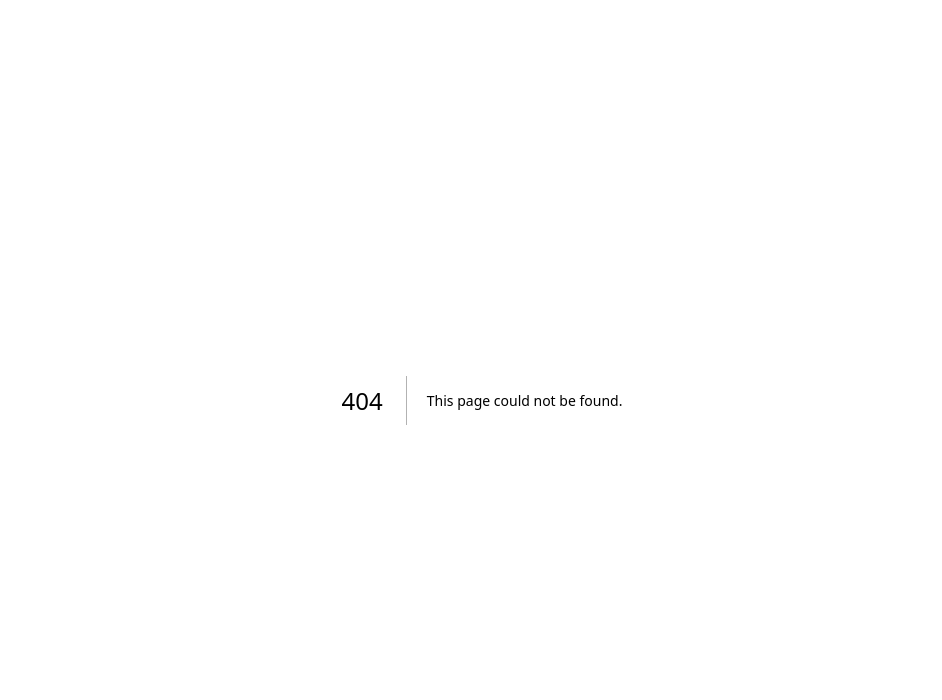
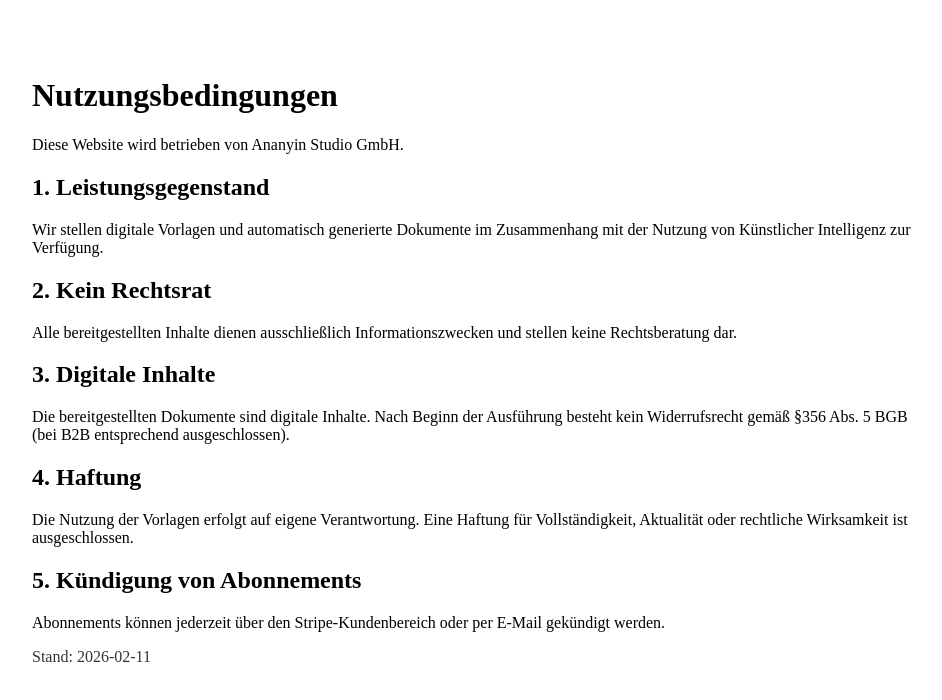
Before and after one commit to ananyinstudio/ai-compliance, a Next.js app: page /terms in a window 1280 px wide. Before the commit this address had no page. Shown: the top 700 px of the page, without its empty margins (158-1100 px from the left). Built offline with nearby package versions, Linux system fonts and the light colour scheme.

Commit message:
Create page.tsx

```diff
--- /dev/null
+++ b/src/app/terms/page.tsx
@@ -0,0 +1,48 @@
+export const metadata = {
+  title: "Nutzungsbedingungen",
+};
+
+export default function Terms() {
+  return (
+    <main style={{ maxWidth: 900, margin: "40px auto", padding: 16 }}>
+      <h1>Nutzungsbedingungen</h1>
+
+      <p>
+        Diese Website wird betrieben von Ananyin Studio GmbH.
+      </p>
+
+      <h2>1. Leistungsgegenstand</h2>
+      <p>
+        Wir stellen digitale Vorlagen und automatisch generierte Dokumente im Zusammenhang mit
+        der Nutzung von Künstlicher Intelligenz zur Verfügung.
+      </p>
+
+      <h2>2. Kein Rechtsrat</h2>
+      <p>
+        Alle bereitgestellten Inhalte dienen ausschließlich Informationszwecken und stellen keine
+        Rechtsberatung dar.
+      </p>
+
+      <h2>3. Digitale Inhalte</h2>
+      <p>
+        Die bereitgestellten Dokumente sind digitale Inhalte. Nach Beginn der Ausführung besteht
+        kein Widerrufsrecht gemäß §356 Abs. 5 BGB (bei B2B entsprechend ausgeschlossen).
+      </p>
+
+      <h2>4. Haftung</h2>
+      <p>
+        Die Nutzung der Vorlagen erfolgt auf eigene Verantwortung. Eine Haftung für Vollständigkeit,
+        Aktualität oder rechtliche Wirksamkeit ist ausgeschlossen.
+      </p>
+
+      <h2>5. Kündigung von Abonnements</h2>
+      <p>
+        Abonnements können jederzeit über den Stripe-Kundenbereich oder per E-Mail gekündigt werden.
+      </p>
+
+      <p style={{ opacity: 0.8 }}>
+        Stand: {new Date().toISOString().slice(0,10)}
+      </p>
+    </main>
+  );
+}
```
